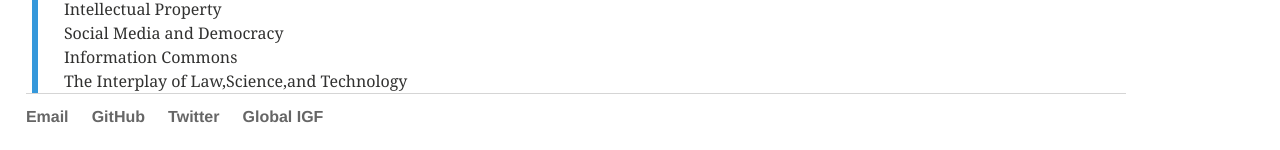
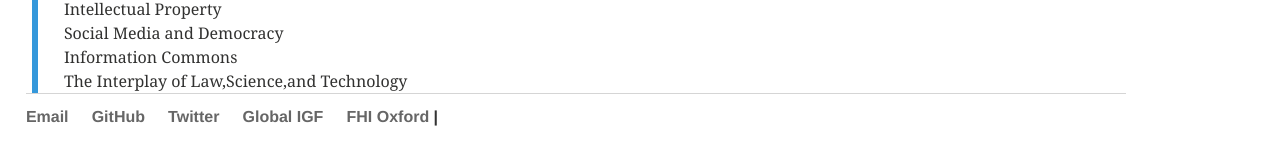
Before and after one commit to eunchangchoi/eunchangchoi.github.io, a Jekyll site: the page built from index.md, in a window 1280 px wide. Shown: the part 1323-1473 px from the top of the page. Built offline with Jekyll 4.4.1, drawn with Linux system fonts in a browser that asks for light colours.

Commit message:
Update default.html

```diff
--- a/_layouts/default.html
+++ b/_layouts/default.html
@@ -64,6 +64,7 @@
    <li><a href="https://github.com/eunchangchoi"> GitHub</a></li>
    <li><a href="https://twitter.com/Eun_Chang_Choi">Twitter</a></li>
    <li><a href="https://www.intgovforum.org/multilingual/"> Global IGF</a></li>
+    <li><a href="https://governance.ai"> FHI Oxford </a>|
    </ul>
   </footer>
   </body>
```
